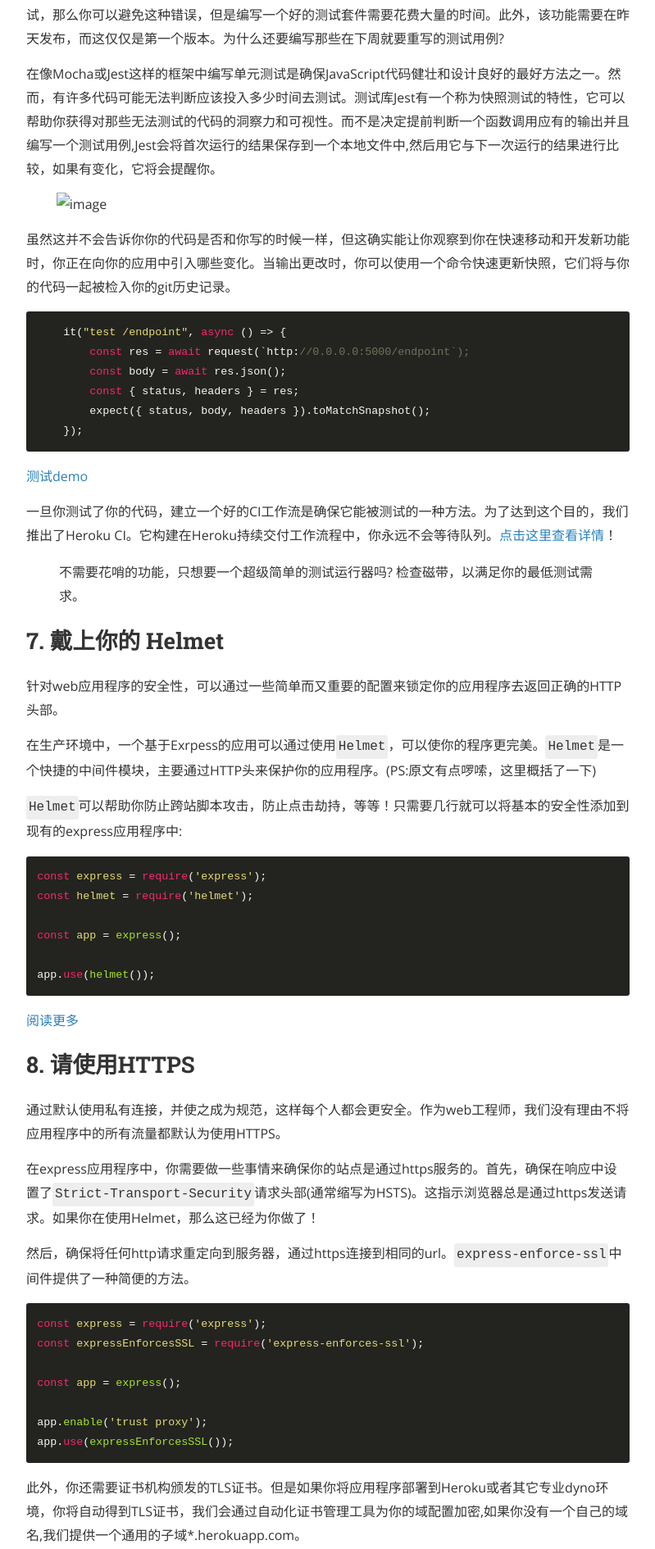
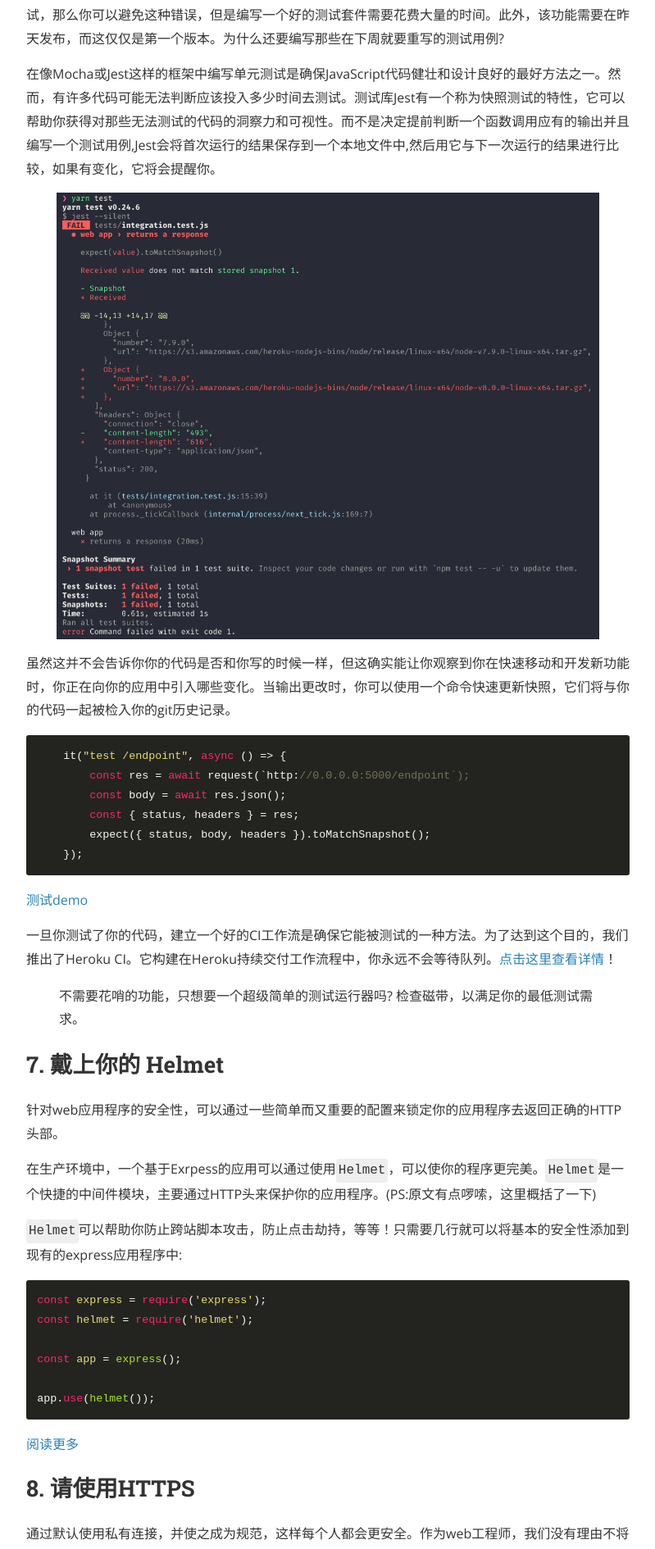
Before and after one commit to CtripFE/CtripFE.github.io, a Jekyll site: the page built from _posts/2017-06-21-Habits-of-a-Happy-Node-Hacker-2017.md, in a window 1280 px wide. Shown: the part 4154-6044 px from the top of the page at 82% size, without its empty margins (240-1039 px from the left). Built offline with Jekyll 4.4.1, drawn with Linux system fonts in a browser that asks for light colours; nearby versions of some CDN libraries; comment, search, counter and statistics services are not loaded.

Commit message:
remove _image to assets/image

```diff
--- a/_posts/2017-06-21-Habits-of-a-Happy-Node-Hacker-2017.md
+++ b/_posts/2017-06-21-Habits-of-a-Happy-Node-Hacker-2017.md
@@ -99,7 +99,7 @@
 
 我们都花了太多的时间来格式化代码，在这里添加一个空格，在那里调整注释，我们都做的和我们的同事的两张桌子有一点不同。这就引出了无休止的争论，关于分号的位置，或者我们是否应该使用分号。[Prettier](http://jlongster.com/A-Prettier-Formatter)是一个开源工具，它承诺最终消除那些无意义的争论。你可以以任何你喜欢的样式编写代码，并且使用一个命令，它的格式都是一致的。
 
-![image]( {{ site.post_image_path }}/2017-06-21/1497327351-prettier.gif)
+![image](/assets/image/2017-06-21/1497327351-prettier.gif)
 
 这听起来像是一件小事，但让你自己从空格中解脱出来，很快就会让人感到解脱。Prettier是几个月前才发布的，但它已经被Babel、React、Khan Academy、Bloomberg以及更多的人所接受。
 
@@ -118,7 +118,7 @@
 
 在像Mocha或Jest这样的框架中编写单元测试是确保JavaScript代码健壮和设计良好的最好方法之一。然而，有许多代码可能无法判断应该投入多少时间去测试。测试库Jest有一个称为快照测试的特性，它可以帮助你获得对那些无法测试的代码的洞察力和可视性。而不是决定提前判断一个函数调用应有的输出并且编写一个测试用例,Jest会将首次运行的结果保存到一个本地文件中,然后用它与下一次运行的结果进行比较，如果有变化，它将会提醒你。
 
-![image]( {{ site.post_image_path }}/2017-06-21/1497327924-jest-snapshot-testing.png)
+![image](/assets/image/2017-06-21/1497327924-jest-snapshot-testing.png)
 
 虽然这并不会告诉你你的代码是否和你写的时候一样，但这确实能让你观察到你在快速移动和开发新功能时，你正在向你的应用中引入哪些变化。当输出更改时，你可以使用一个命令快速更新快照，它们将与你的代码一起被检入你的git历史记录。
 
```
Also changed, not shown: assets/image/2017-06-21/1497327924-jest-snapshot-testing.png (renamed from _image/2017-06-21/1497327924-jest-snapshot-testing.png), 6 other files.
